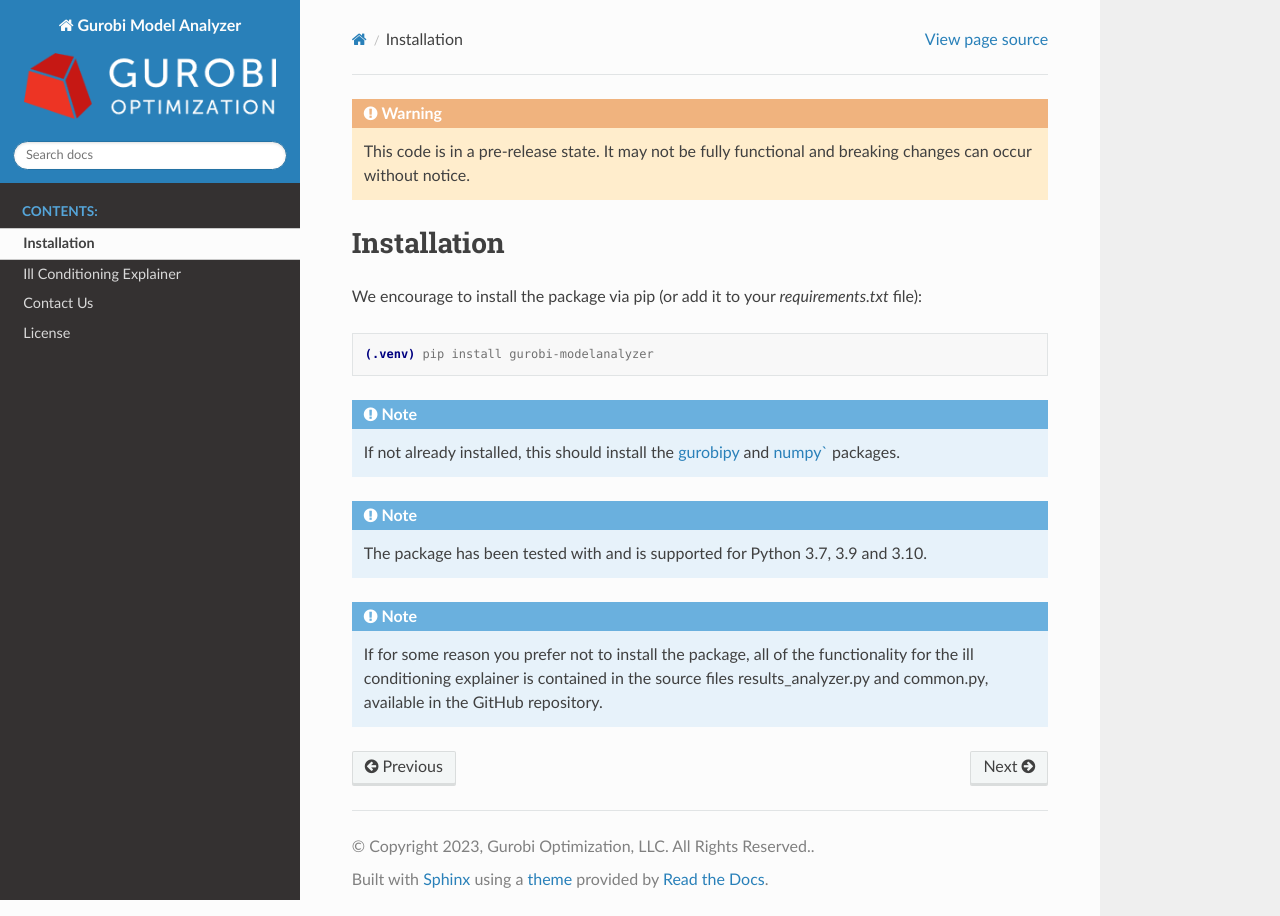
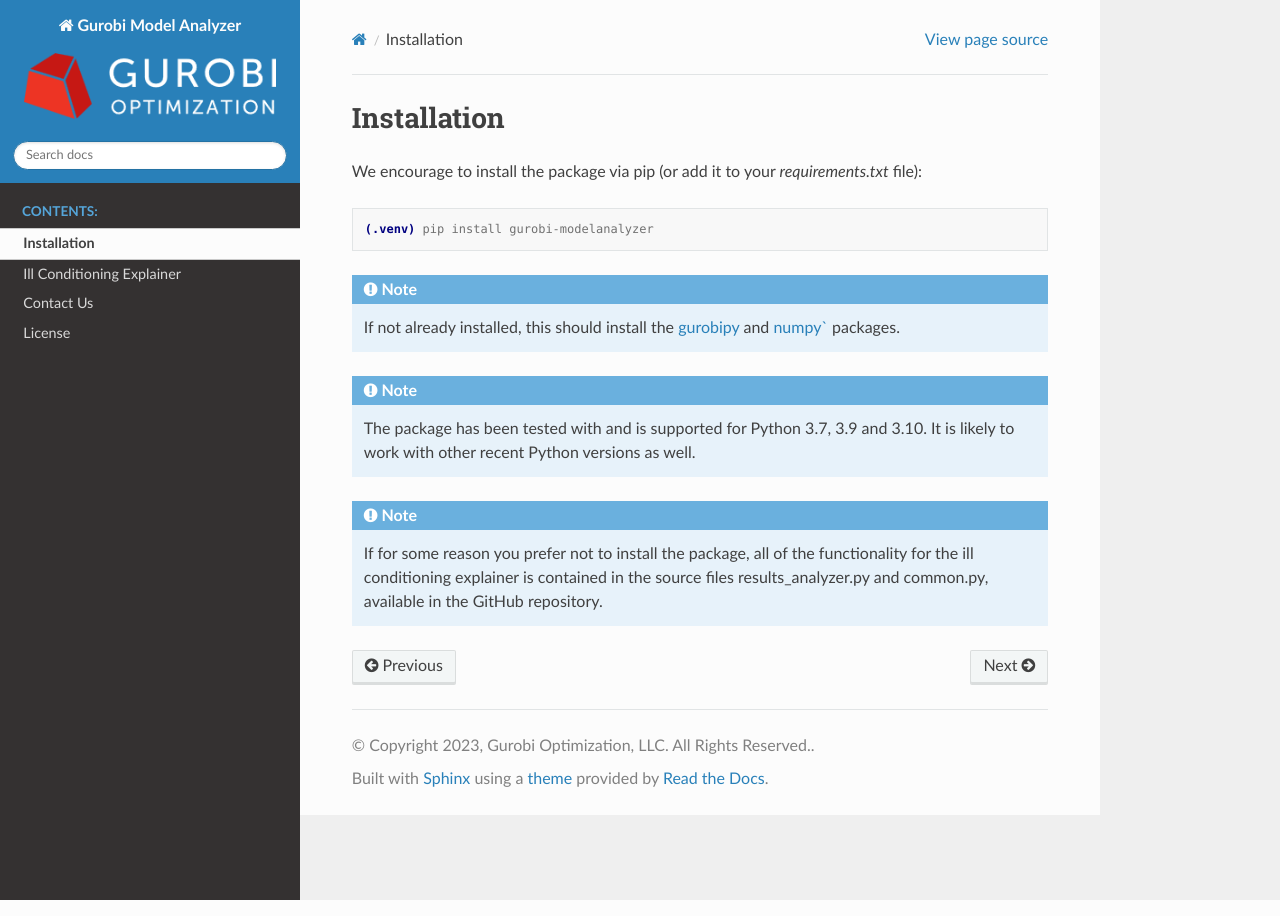
Before and after one commit to Gurobi/gurobi-modelanalyzer, a Sphinx documentation site: the page built from docs/source/installation.rst, in a window 1280 px wide. Built offline with Sphinx 7.4.7 and the Read the Docs theme 2.0.0, drawn with Linux system fonts in a browser that asks for light colours.

Commit message:
Commented out pre-release warning in conf.py.  Minor edit to installation guide.

```diff
--- a/docs/source/conf.py
+++ b/docs/source/conf.py
@@ -11,10 +11,10 @@ copyright = "2023, Gurobi Optimization, LLC. All Rights Reserved."
 html_logo = "_static/gurobi-logo-title.png"
 
 # -- Warning banner while in beta -------------------------------------------
-rst_prolog = """.. warning::
-    This code is in a pre-release state. It may not be fully functional and breaking changes
-    can occur without notice.
-"""
+#rst_prolog = """.. warning::
+#    This code is in a pre-release state. It may not be fully functional and breaking changes
+#    can occur without notice.
+#"""
 
 # -- General configuration ---------------------------------------------------
 # https://www.sphinx-doc.org/en/master/usage/configuration.html#general-configuration
--- a/docs/source/installation.rst
+++ b/docs/source/installation.rst
@@ -20,7 +20,8 @@ We encourage to install the package via pip (or add it to your
 .. note::
 
   The package has been tested with and is supported for Python 3.7, 3.9
-  and 3.10.
+  and 3.10.  It is likely to work with other recent Python versions as
+  well.
 
 .. note::
 
```
